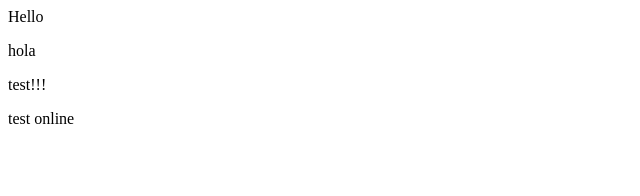
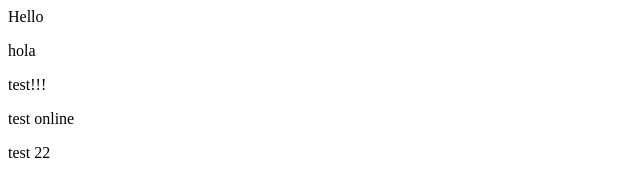
Before and after one commit to GOULASHSUP/2022-test-git-test-2, a plain HTML site: page index.html in a window 1280 px wide. Shown: the full height of the page, 0-640 px from the left. Drawn offline with Linux system fonts and the light colour scheme.

Commit message:
changes online

```diff
--- a/index.html
+++ b/index.html
@@ -2,3 +2,4 @@
 <p>hola</p>
 <p>test!!!</p>
 <p> test online </p>
+<p> test 22</p>
```
